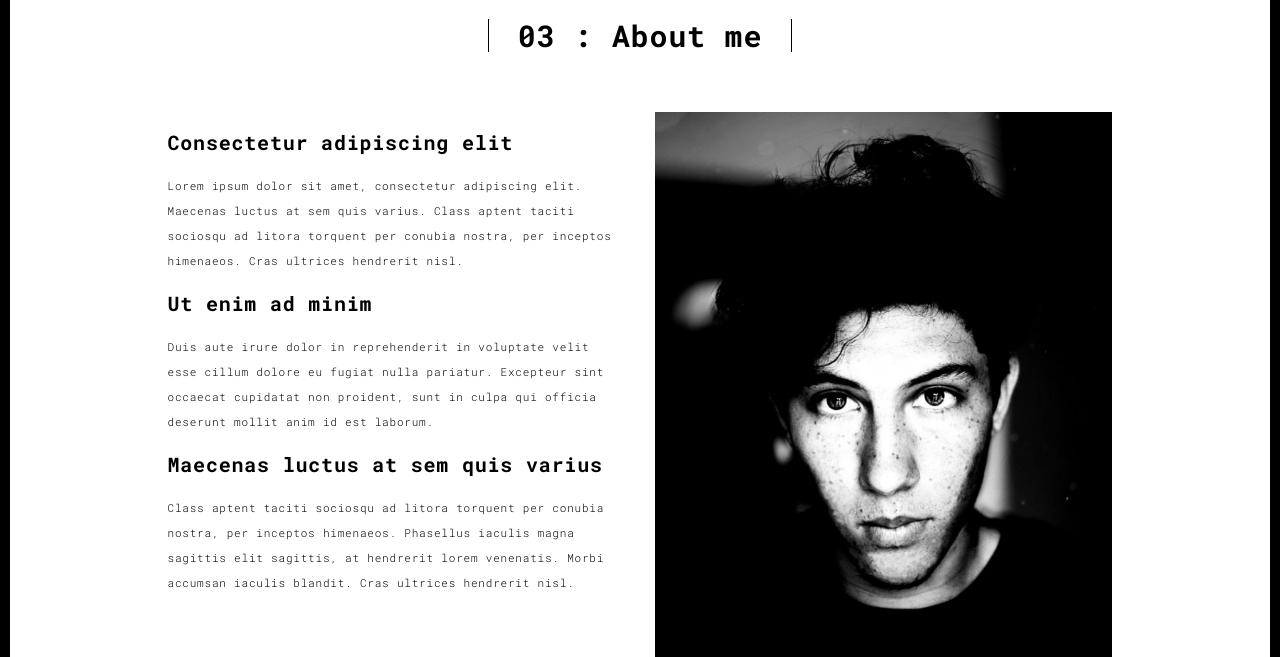
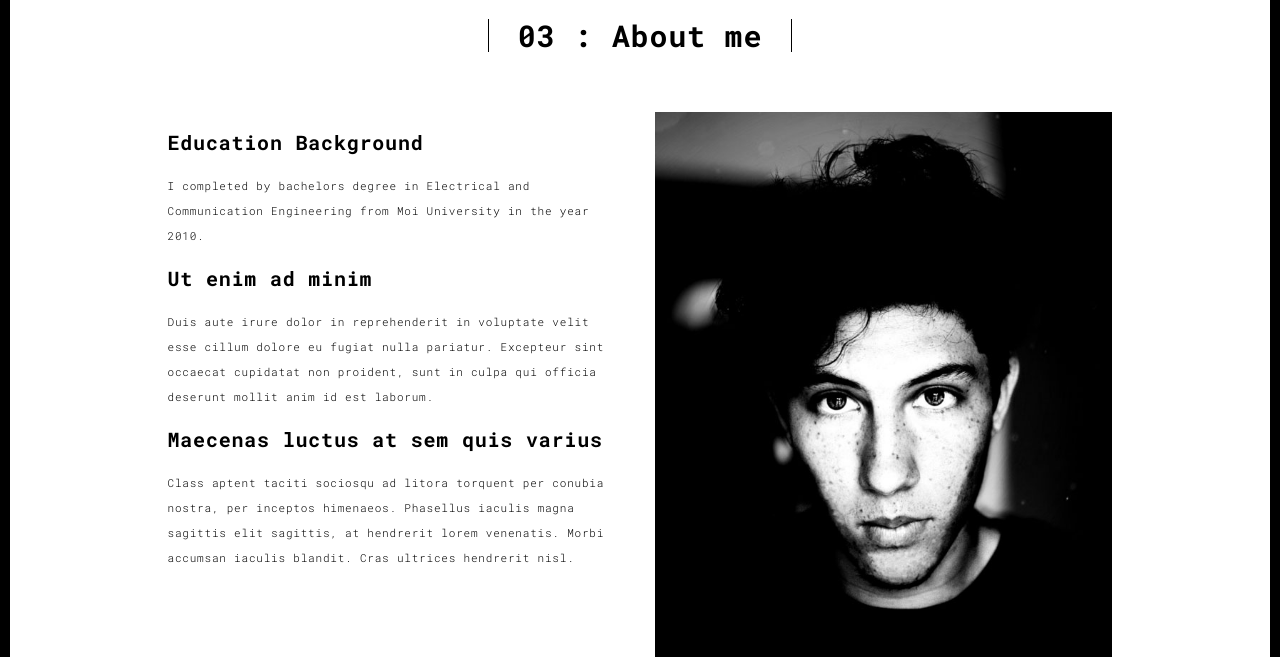
Before and after one commit to jaundi/webdev, a Flask app: page /about.html in a window 1280 px wide. Shown: the part 90-747 px from the top of the page. Run offline with Flask 2, Linux system fonts and the light colour scheme; some libraries are stand-ins or nearby versions.

Commit message:
updated about me docs

```diff
--- a/templates/about.html
+++ b/templates/about.html
@@ -63,10 +63,10 @@
             <div class="col-md-10 col-md-offset-1">
               <div class="row">
                 <div class="col-xs-12 col-md-6">
-                  <h3>Consectetur adipiscing elit</h3>
-                  <p>Lorem ipsum dolor sit amet, consectetur adipiscing elit. Maecenas luctus at sem quis varius.
-                    Class aptent taciti sociosqu ad litora torquent per conubia nostra, per inceptos himenaeos. Cras
-                    ultrices hendrerit nisl.</p>
+                  <h3>Education Background</h3>
+                  <p> I completed by bachelors degree in Electrical and Communication Engineering from Moi University
+                    in the year 2010.
+                  </p>
                   <h3>Ut enim ad minim </h3>
                   <p>Duis aute irure dolor in reprehenderit in voluptate velit esse
                     cillum dolore eu fugiat nulla pariatur. Excepteur sint occaecat cupidatat non
```
